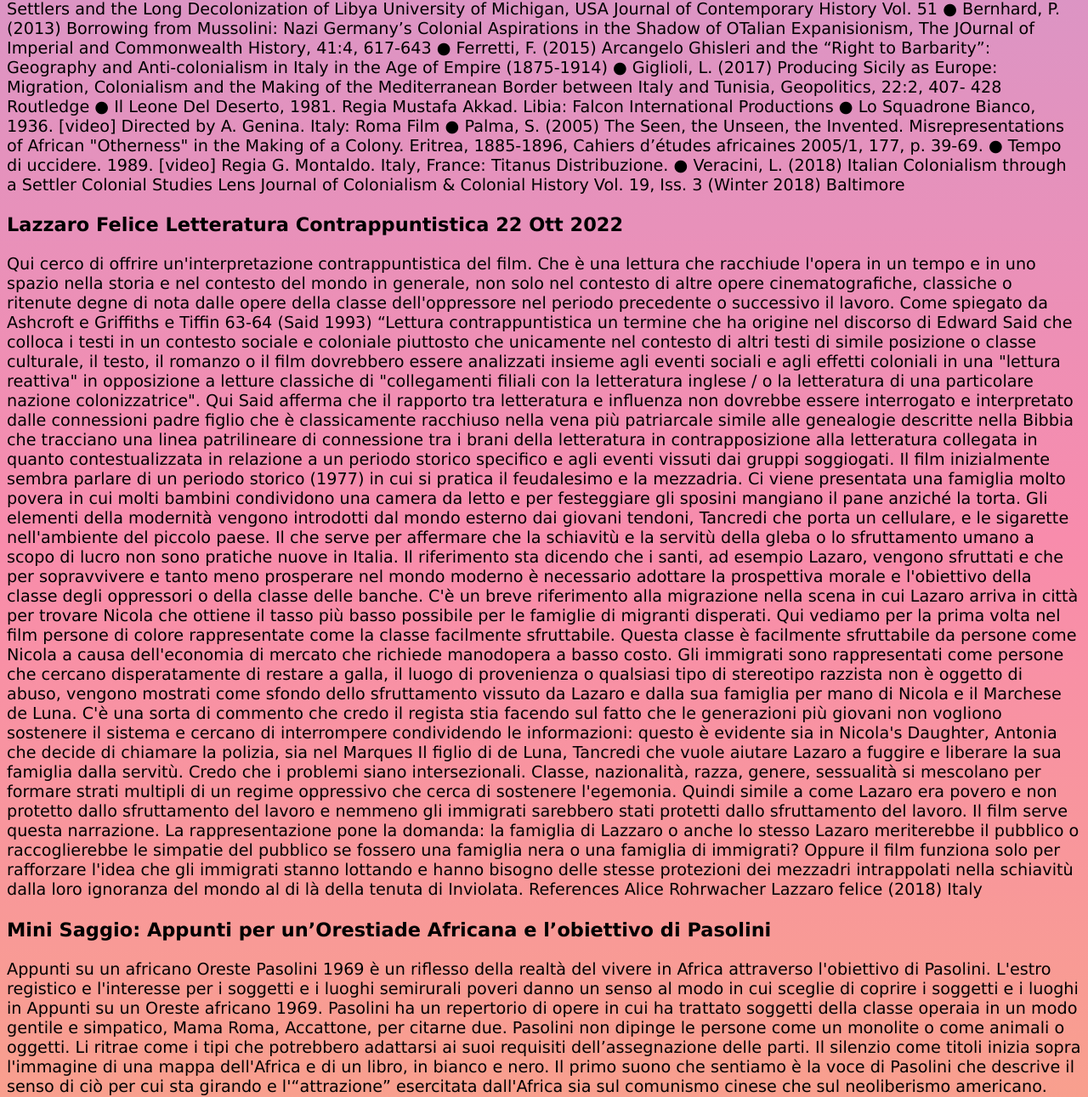
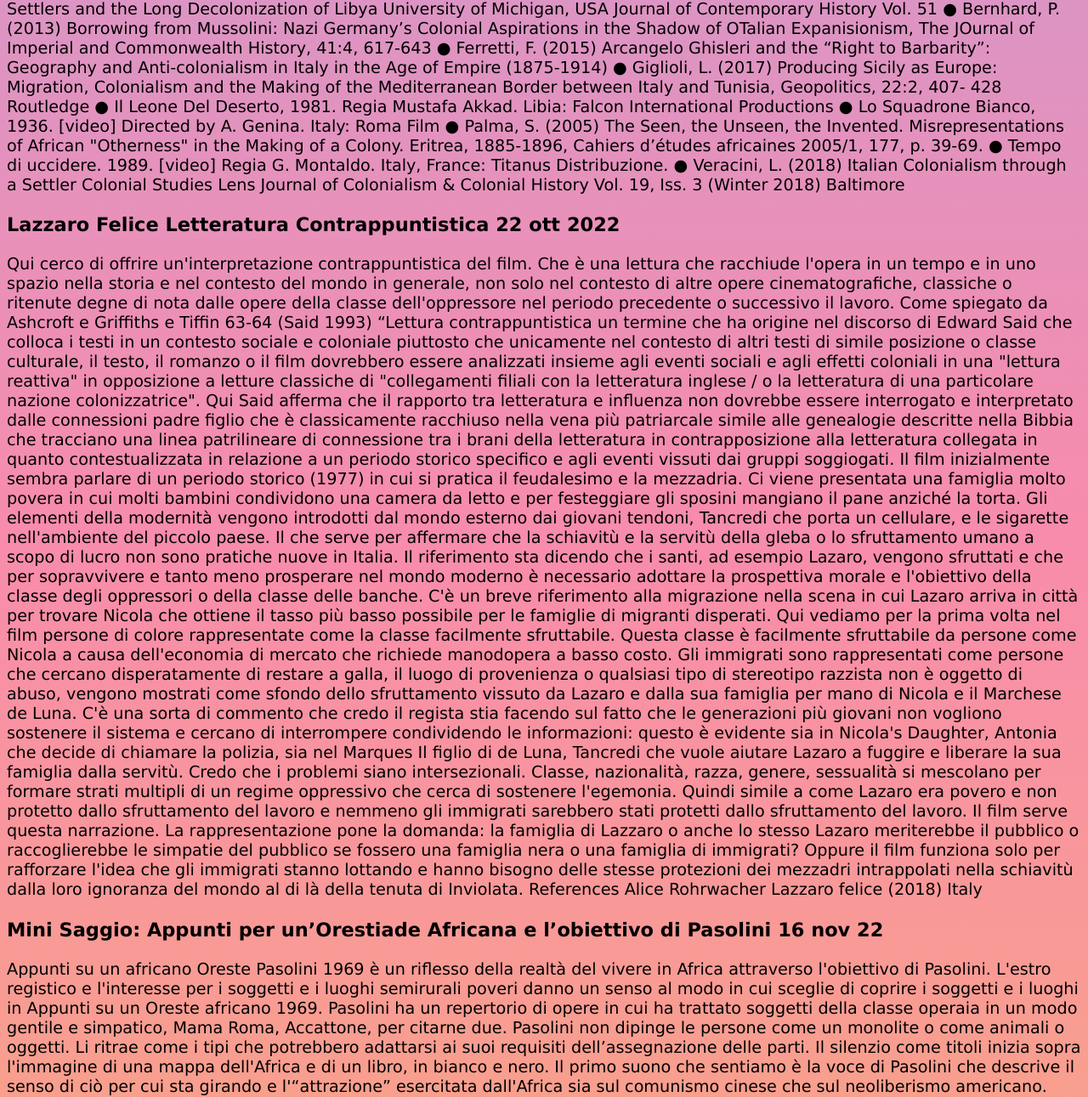
Before and after one commit to Humunchi/humunchi.github.io, a plain HTML site: page index.html in a window 1280 px wide. Shown: the part 3508-4799 px from the top of the page at 85% size. Drawn offline with Linux system fonts and the light colour scheme.

Commit message:
Update index.html

```diff
--- a/index.html
+++ b/index.html
@@ -100,7 +100,7 @@ Reference list
   </div>
 
     <div>
-<h3> Lazzaro Felice Letteratura Contrappuntistica 22 Ott 2022 </h3>
+<h3> Lazzaro Felice Letteratura Contrappuntistica 22 ott 2022 </h3>
   <p>
     Qui cerco di offrire un'interpretazione contrappuntistica del film. Che è una lettura che racchiude l'opera in un tempo e in uno spazio nella storia e nel contesto del mondo in generale, non solo nel contesto di altre opere cinematografiche, classiche o ritenute degne di nota dalle opere della classe dell'oppressore nel periodo precedente o successivo il lavoro. Come spiegato da Ashcroft e Griffiths e Tiffin 63-64 (Said 1993) “Lettura contrappuntistica un termine che ha origine nel discorso di Edward Said che
 colloca i testi in un contesto sociale e coloniale piuttosto che unicamente nel contesto di altri testi di simile posizione o classe culturale, il testo, il romanzo o il film dovrebbero essere analizzati insieme agli eventi sociali e agli effetti coloniali in una "lettura reattiva" in opposizione a letture classiche di "collegamenti filiali con la letteratura inglese / o la letteratura di una particolare nazione colonizzatrice". Qui Said afferma che il rapporto tra letteratura e influenza non dovrebbe essere interrogato e interpretato dalle connessioni padre figlio che è classicamente racchiuso nella vena più patriarcale simile alle genealogie descritte nella Bibbia che tracciano una linea patrilineare di connessione tra i brani della letteratura in contrapposizione alla letteratura collegata in quanto contestualizzata in relazione a un periodo storico specifico e agli eventi vissuti dai gruppi soggiogati.
@@ -131,7 +131,7 @@ Alice Rohrwacher Lazzaro felice (2018) Italy
   </div>
 
   <div>
-<h3>Mini Saggio: Appunti per un’Orestiade Africana e l’obiettivo di Pasolini</h3>
+<h3>Mini Saggio: Appunti per un’Orestiade Africana e l’obiettivo di Pasolini 16 nov 22 </h3>
   <p>
 Appunti su un africano Oreste Pasolini 1969 è un riflesso della realtà del vivere in Africa attraverso l'obiettivo di Pasolini. L'estro registico e l'interesse per i soggetti e i luoghi semirurali poveri danno un senso al modo in cui sceglie di coprire i soggetti e i luoghi in Appunti su un Oreste africano 1969. Pasolini ha un repertorio di opere in cui ha trattato soggetti della classe operaia in un modo gentile e simpatico, Mama Roma, Accattone, per citarne due. Pasolini non dipinge le persone come un monolite o come animali o oggetti. Li ritrae come i tipi che potrebbero adattarsi ai suoi requisiti dell’assegnazione delle parti.
 
```
